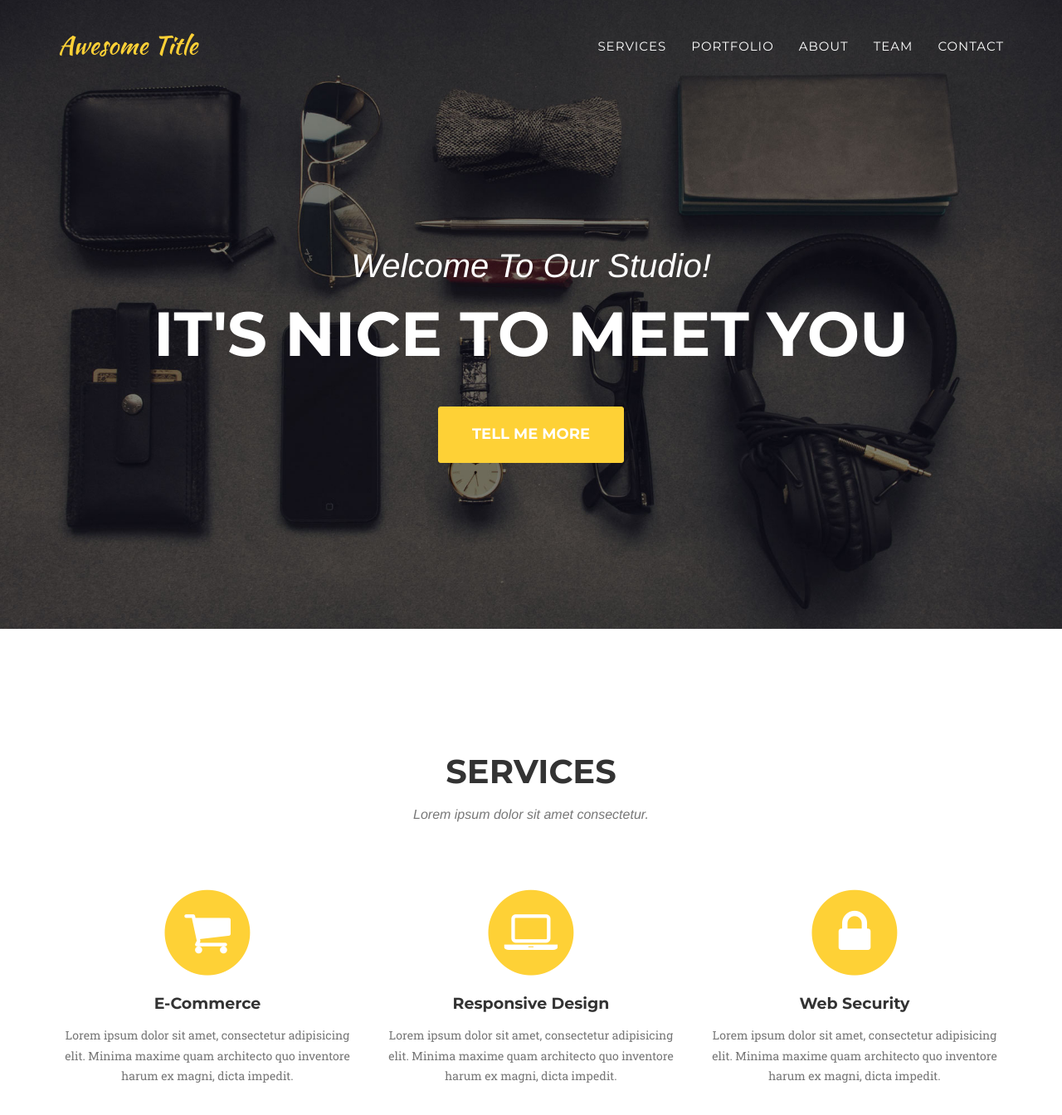
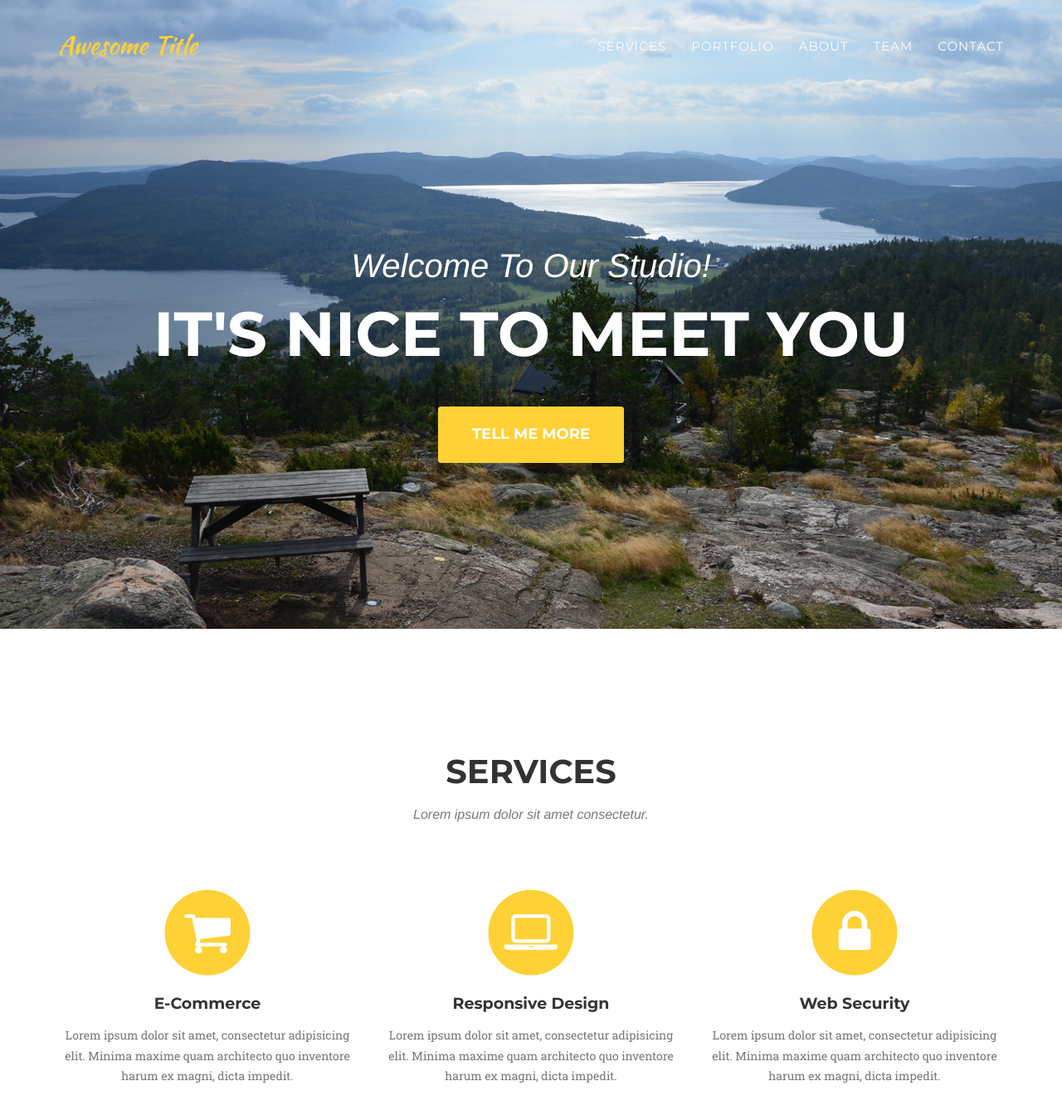
Before and after one commit to marororom/marororom.github.io, a Jekyll site: the page built from index.html, in a window 1280 px wide and 1400 px high. Shown: the top 1344 px of the window at 83% size. Built offline with Jekyll 4.4.1, drawn with Linux system fonts in a browser that asks for light colours; some web fonts are replaced.

Commit message:
added image

```diff
--- a/_includes/css/agency.css
+++ b/_includes/css/agency.css
@@ -266,7 +266,7 @@
     text-align: center;
     color: #fff;
     background-attachment: scroll;
-    background-image: url(../img/header-bg.jpg);
+    background-image: url(../img/header-bg-new.jpg);
     background-position: center center;
     background-repeat: none;
     -webkit-background-size: cover;
```
Also changed, not shown: img/header-bg-new.jpg (added).
